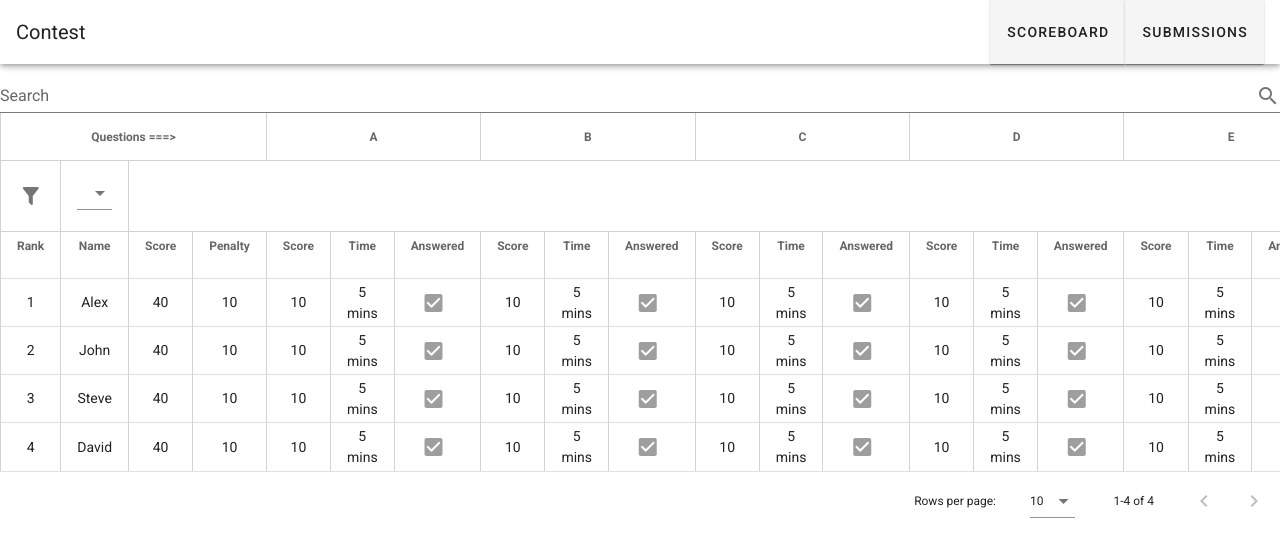
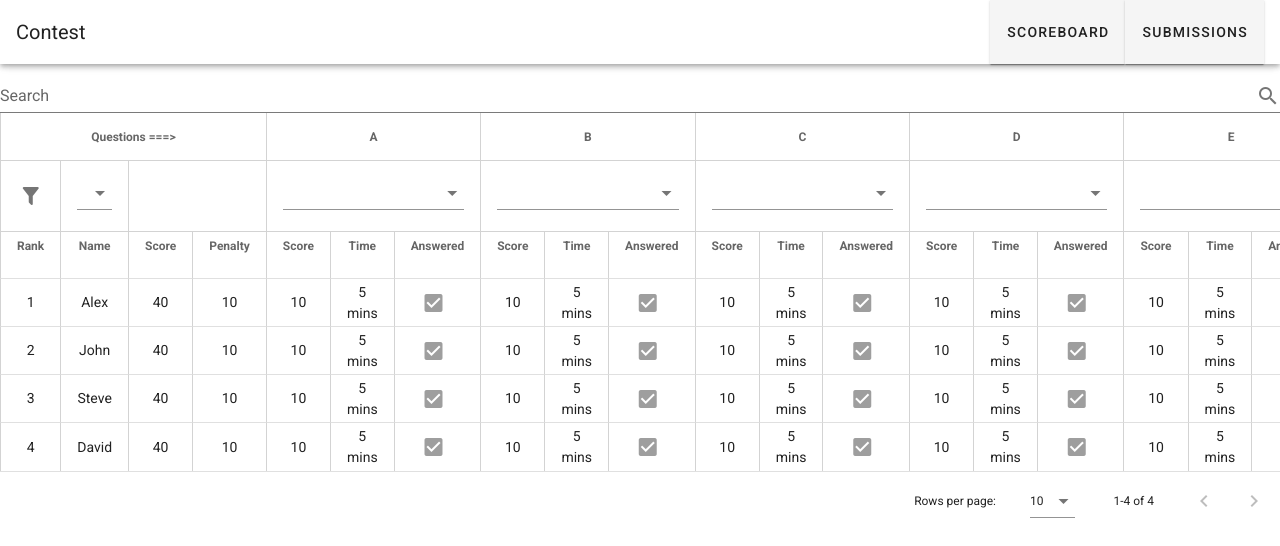
Before and after one commit to manankarnik/contest, a Vue app: page /scoreboard in a window 1280 px wide. Shown: the top 546 px of the page. Built offline with nearby package versions, Linux system fonts and the light colour scheme.

Commit message:
feat: add filters for questions

```diff
--- a/src/views/ScoreboardView.vue
+++ b/src/views/ScoreboardView.vue
@@ -34,7 +34,52 @@
                 >selection box
               </v-select>
             </td>
-            <td colspan="17"></td>
+            <td colspan="2"></td>
+            <td colspan="3">
+              <v-select
+                v-model="answers[0].answered"
+                :items="['Answered', 'Unanswered']"
+                clearable
+                clear-icon="$clear"
+                >selection box
+              </v-select>
+            </td>
+            <td colspan="3">
+              <v-select
+                v-model="answers[1].answered"
+                :items="['Answered', 'Unanswered']"
+                clearable
+                clear-icon="$clear"
+                >selection box
+              </v-select>
+            </td>
+            <td colspan="3">
+              <v-select
+                v-model="answers[2].answered"
+                :items="['Answered', 'Unanswered']"
+                clearable
+                clear-icon="$clear"
+                >selection box
+              </v-select>
+            </td>
+            <td colspan="3">
+              <v-select
+                v-model="answers[3].answered"
+                :items="['Answered', 'Unanswered']"
+                clearable
+                clear-icon="$clear"
+                >selection box
+              </v-select>
+            </td>
+            <td colspan="3">
+              <v-select
+                v-model="answers[4].answered"
+                :items="['Answered', 'Unanswered']"
+                clearable
+                clear-icon="$clear"
+                >selection box
+              </v-select>
+            </td>
           </tr>
         </thead>
       </template>
@@ -78,6 +123,13 @@ export default {
     return {
       search: "",
       name: "",
+      answers: [
+        { col: 6, answered: "" },
+        { col: 9, answered: "" },
+        { col: 12, answered: "" },
+        { col: 15, answered: "" },
+        { col: 18, answered: "" },
+      ],
       headers: [],
       items: [],
     };
@@ -92,6 +144,12 @@ export default {
         if (!this.name) return true;
         return value == this.name;
       };
+      for (let ans of this.answers) {
+        this.headers[ans.col]["filter"] = (value) => {
+          if (!ans.answered) return true;
+          return ans.answered == "Answered" ? value : !value;
+        };
+      }
     },
   },
   computed: {
```
